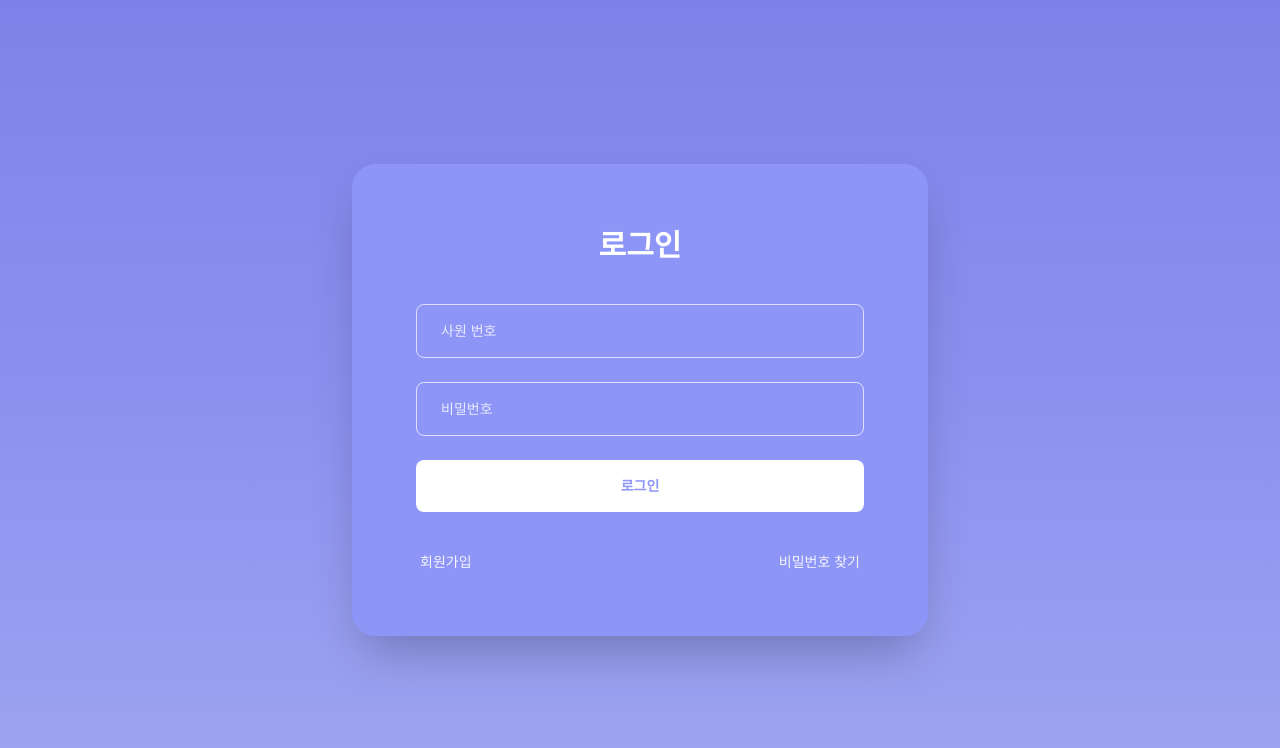
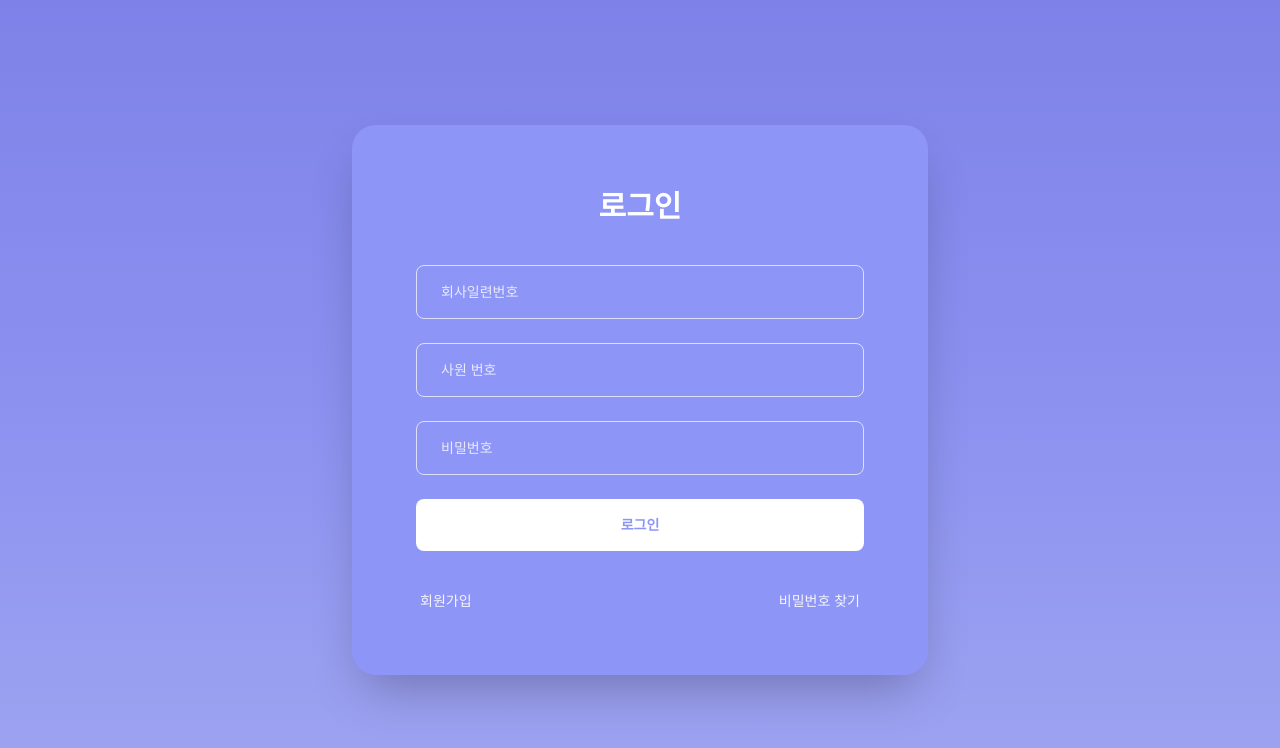
Before and after one commit to jaehoon1228-byte/8PM, a Next.js app: page / in a window 1280 px wide. Shown: the top 748 px of the page. Built offline with nearby package versions, Linux system fonts and the light colour scheme.

Commit message:
회사일련번호 추가, 마우스 커서 변경

```diff
--- a/components/LoginForm.tsx
+++ b/components/LoginForm.tsx
@@ -5,10 +5,15 @@ import { useState } from "react";
 export default function LoginForm() {
     const [employeeId, setEmployeeId] = useState<string>('');
     const [password, setPassword] = useState<string>('');
+    const [companycode, setCompanycode] = useState<string>('')
 
     const handleSubmit = (e: React.FormEvent<HTMLFormElement>) => {
         e.preventDefault();
 
+        if(!companycode.trim()) {
+            alert('회사일련번호를 입력하세요.');
+            return;
+        }
         if(!employeeId.trim()) {
             alert('사원번호를 입력하세요.');
             return;
@@ -19,7 +24,7 @@ export default function LoginForm() {
             return;
         }
 
-        console.log({employeeId, password});
+        console.log({companycode, employeeId, password});
     };
 
     return (
@@ -29,6 +34,15 @@ export default function LoginForm() {
             </h1>
 
             <form onSubmit={handleSubmit} className="space-y-6">
+
+                <div>
+                    <input type="text"
+                    placeholder="회사일련번호"
+                    value={companycode}
+                    onChange={(e) => setCompanycode(e.target.value)}
+                    className="w-full px-6 py-4 bg-transparent border border-white/70 rounded-lg text-white placeholder-white/80 focus:outline-none focus:border-white text-sm"/>
+                </div>
+
                 <div>
                     <input type="text"
                      placeholder="사원 번호"
@@ -51,10 +65,10 @@ export default function LoginForm() {
             </form>
 
             <div className="flex justify-between items-center mt-10 text-sm text-white/90 px-1">
-                <button type="button" onClick={() => console.log('회원가입 클릭')} className="hover:underline focus:outline-none">
+                <button type="button" onClick={() => console.log('회원가입 클릭')} className="hover:underline focus:outline-none cursor-pointer">
                     회원가입
                 </button>
-                <button type="button" onClick={() => console.log('비밀번호 찾기 클릭')} className="hover:underline focus:outline-none">
+                <button type="button" onClick={() => console.log('비밀번호 찾기 클릭')} className="hover:underline focus:outline-none cursor-pointer">
                     비밀번호 찾기
                 </button>
             </div>
```
Also changed, not shown: components/RegisterForm.tsx (added).
